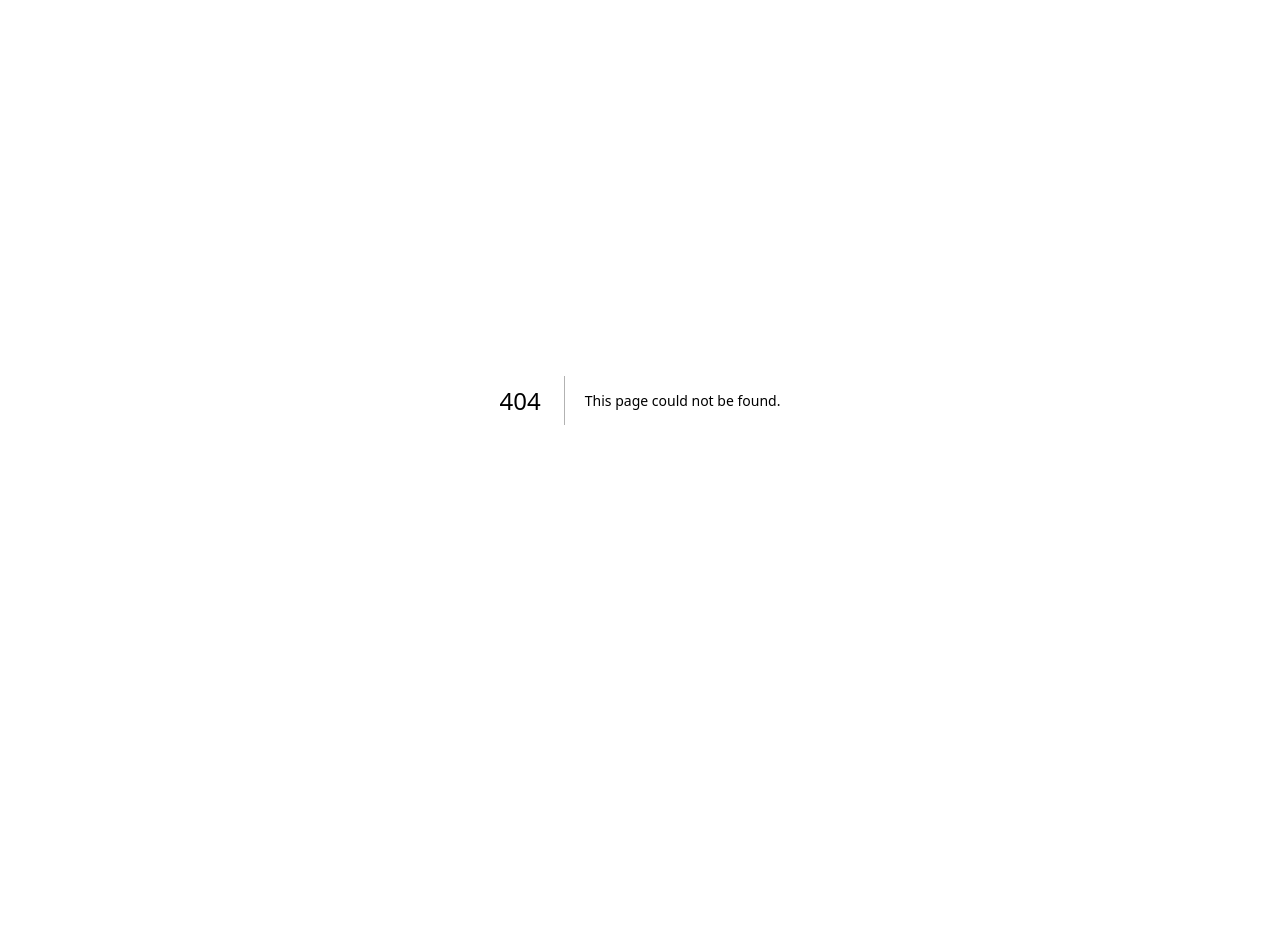
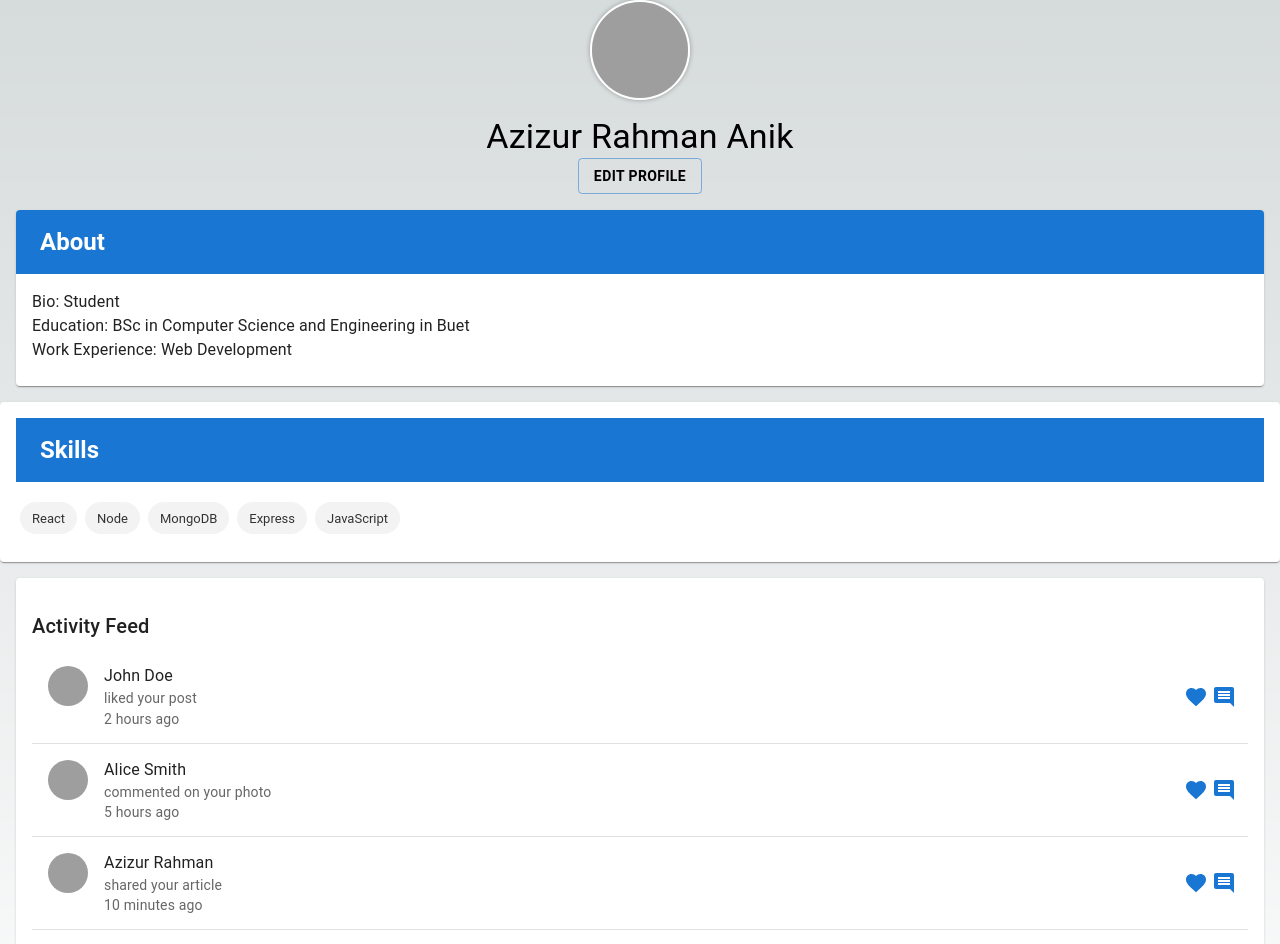
Before and after one commit to beyond-the-seas-org/Modified-Frontend, a Next.js app: page /profile/1 in a window 1280 px wide. Before the commit this address had no page. Shown: the top 944 px of the page. Before the commit the page ends 800 px from the top, so only its background shows below. Built offline with nearby package versions, Linux system fonts and the light colour scheme; grey boxes are pictures that could not be loaded.

Commit message:
User Profile ui design done temporarily, will change it on the fly

```diff
--- /dev/null
+++ b/app/profile/[id]/page.jsx
@@ -0,0 +1,19 @@
+import React from 'react'
+import ProfileHeader from '../../../components/profile/ProfileHeader'
+import About from '../../../components/profile/About'
+import Skills from '../../../components/profile/Skills'
+import ActivityFeed from '../../../components/profile/ActivityFeed'
+
+const page = () => {
+  return (
+    <div>
+        <ProfileHeader/>
+        <About/>
+        <Skills/>
+       {/* Pass the 'user' prop to the ActivityFeed component */}
+      <ActivityFeed/>
+    </div>
+  )
+}
+
+export default page
--- a/components/Post.jsx
+++ b/components/Post.jsx
@@ -43,10 +43,6 @@ const Post = ({ post }) => {
     console.log("Delete Post clicked for post:", post);
   };
 
-  const handleAddComment = () => {
-    // Implement logic to add comment here
-    console.log("Add Comment clicked for post:", post);
-  };
 
   const handleAddUpvote = () => {
     // Implement logic to add comment here
@@ -100,9 +96,6 @@ const Post = ({ post }) => {
         <IconButton aria-label="delete post" onClick={handleDeletePost}>
           <Delete />
         </IconButton>
-        <Button variant="outlined" color="primary" onClick={handleAddComment} >
-          Add Comment
-        </Button>
       </CardActions>
     </Card>
   );
--- /dev/null
+++ b/components/profile/About.jsx
@@ -0,0 +1,26 @@
+'use client'
+import React from 'react';
+import { Box, Card, CardContent, Typography, AppBar, Toolbar } from '@mui/material';
+
+const About = () => {
+  return (
+    <Box flex={1} p={2} sx={{ display: { xs: 'none', sm: 'block' } }}>
+      <Card>
+        <AppBar position="static" color="primary" elevation={0}>
+          <Toolbar>
+            <Typography variant="h5" fontWeight="bold">
+              About
+            </Typography>
+          </Toolbar>
+        </AppBar>
+        <CardContent>
+          <Typography variant="body1">Bio: Student</Typography>
+          <Typography variant="body1">Education: BSc in Computer Science and Engineering in Buet</Typography>
+          <Typography variant="body1">Work Experience: Web Development</Typography>
+        </CardContent>
+      </Card>
+    </Box>
+  );
+};
+
+export default About;
--- /dev/null
+++ b/components/profile/ActivityFeed.jsx
@@ -0,0 +1,91 @@
+'use client'
+import React from 'react';
+import { Box, Typography, Avatar, List, ListItem, ListItemAvatar, ListItemText, ListItemSecondaryAction, IconButton, Divider, Card, CardContent } from '@mui/material';
+import { styled } from '@mui/material/styles';
+import FavoriteIcon from '@mui/icons-material/Favorite';
+import CommentIcon from '@mui/icons-material/Comment';
+
+// Sample data for the activity feed
+const activityData = [
+  {
+    id: 1,
+    user: 'John Doe',
+    activity: 'liked your post',
+    time: '2 hours ago',
+  },
+  {
+    id: 2,
+    user: 'Alice Smith',
+    activity: 'commented on your photo',
+    time: '5 hours ago',
+  },
+  {
+    id: 3,
+    user: 'Azizur Rahman',
+    activity: 'shared your article',
+    time: '10 minutes ago',
+  },
+  // Add more activity items as needed
+  {
+    id: 4,
+    user: 'Aziur Rahman',
+    activity: 'visited Professor Smith\'s profile',
+    time: '1 day ago',
+  },
+  {
+    id: 5,
+    user: 'Azizur Rahman',
+    activity: 'liked a post',
+    time: '2 days ago',
+  },
+  // Add more activity items as needed
+];
+
+const ActivityContainer = styled(Box)(({ theme }) => ({
+  margin: theme.spacing(2, 0),
+}));
+
+const ActivityFeed = () => {
+  return (
+    <Box flex={4} p={{ xs: 0, md: 2 }}>
+      <Card>
+        <CardContent>
+          <ActivityContainer>
+            <Typography variant="h6">Activity Feed</Typography>
+            <List>
+              {activityData.map((activity) => (
+                <React.Fragment key={activity.id}>
+                  <ListItem alignItems="flex-start">
+                    <ListItemAvatar>
+                      <Avatar alt={activity.user} src={`https://example.com/profile-pics/${activity.user}.jpg`} />
+                    </ListItemAvatar>
+                    <ListItemText
+                      primary={activity.user}
+                      secondary={
+                        <React.Fragment>
+                          {activity.activity}
+                          <Typography variant="body2" color="textSecondary">{activity.time}</Typography>
+                        </React.Fragment>
+                      }
+                    />
+                    <ListItemSecondaryAction>
+                      <IconButton edge="end" aria-label="like">
+                        <FavoriteIcon color="primary" />
+                      </IconButton>
+                      <IconButton edge="end" aria-label="comment">
+                        <CommentIcon color="primary" />
+                      </IconButton>
+                    </ListItemSecondaryAction>
+                  </ListItem>
+                  <Divider />
+                </React.Fragment>
+              ))}
+            </List>
+          </ActivityContainer>
+        </CardContent>
+      </Card>
+    </Box>
+  );
+};
+
+export default ActivityFeed;
--- /dev/null
+++ b/components/profile/ProfileHeader.jsx
@@ -0,0 +1,58 @@
+'use client'
+import React from 'react';
+import { Avatar, Box, Typography, Button, IconButton } from '@mui/material';
+import { Edit } from '@mui/icons-material';
+
+const handleEditProfileClick = () => {
+  // Handle edit profile click
+};
+
+const ProfileHeader = () => {
+  return (
+    <Box sx={{ position: 'relative', overflow: 'hidden', display: 'flex', flexDirection: 'column' }}>
+      {/* Cover Photo
+      <Box
+        sx={{
+          width: '100%',
+          height: '400px', // Set the desired height for the cover photo
+          backgroundImage: `url('https://2.bp.blogspot.com/-nfvjMm5r4HE/UAEzYD80HII/AAAAAAAAARA/CASgQfzOD3w/s1600/free-facebook-cover-photo-make-your-own.jpg')`,
+          backgroundSize: 'cover', // Set the background size to 'contain'
+          backgroundPosition: 'center',
+        }}
+      >
+        {/* Edit Icon */}
+        {/* <Box sx={{ position: 'absolute', top: 0, right: 0, padding: 1 }}>
+          <IconButton>
+            <Edit />
+          </IconButton>
+        </Box>
+      </Box> */}
+
+      {/* Avatar, User Info, and Edit Profile Button */}
+      <Box sx={{ display: 'flex', alignItems: 'center', flexDirection: 'column', zIndex: 1 }}>
+        <Avatar
+          src="https://encrypted-tbn0.gstatic.com/images?q=tbn:ANd9GcR3udlwo_p6SA6CUz3IhnFaH73FoismGVxeVurGt-oh&s"
+          sx={{ width: 100, height: 100, border: '2px solid #fff', boxShadow: '0px 0px 5px rgba(0, 0, 0, 0.3)' }}
+        />
+        <Box sx={{ mt: 2 }}>
+          <Typography variant="h4">Azizur Rahman Anik</Typography>
+        </Box>
+        <Button
+          variant="outlined"
+          onClick={handleEditProfileClick}
+          sx={{
+            color: 'black', // Set text color to black
+            '&:hover': {
+              backgroundColor: '#000000', // Change background color on hover
+              color: 'white', // Change text color on hover
+            },
+          }}
+        >
+          <b>Edit Profile</b>
+        </Button>
+      </Box>
+    </Box>
+  );
+};
+
+export default ProfileHeader;
--- /dev/null
+++ b/components/profile/Skills.jsx
@@ -0,0 +1,49 @@
+'use client'
+import React from 'react';
+import { Box, Typography, Chip, Card, CardContent,AppBar, Toolbar } from '@mui/material';
+import { styled } from '@mui/material/styles';
+
+
+const SkillsContainer = styled(Box)(({ theme }) => ({
+  marginTop: theme.spacing(2),
+  '& > :not(style)': {
+    margin: theme.spacing(0.5),
+  },
+}));
+
+const SkillChip = styled(Chip)(({ theme }) => ({
+  backgroundColor: '#f3f3f3',
+  color: '#333',
+  '&:hover': {
+    backgroundColor: '#ff4081',
+    color: '#fff',
+  },
+}));
+
+const Skills = ({ skills }) => {
+  return (
+    <Card>
+      <CardContent>
+      <AppBar position="static" color="primary" elevation={0}>
+          <Toolbar>
+            <Typography variant="h5" fontWeight="bold">
+              Skills
+            </Typography>
+          </Toolbar>
+        </AppBar>
+        <SkillsContainer>
+          {/* {skills.map((skill, index) => (
+            <SkillChip key={index} label={skill} />
+          ))} */}
+          <SkillChip label="React" />
+          <SkillChip label="Node" />
+          <SkillChip label="MongoDB" />
+          <SkillChip label="Express" />
+          <SkillChip label="JavaScript" />
+        </SkillsContainer>
+      </CardContent>
+    </Card>
+  );
+};
+
+export default Skills;
--- /dev/null
+++ b/components/profile/UserProfile.jsx
@@ -0,0 +1,33 @@
+import React from 'react';
+import { Avatar, Typography, Grid, Paper } from '@mui/material';
+
+const UserProfile = () => {
+  // Replace the below data with your actual user data
+  const user = {
+    name: 'John Doe',
+    username: 'johndoe123',
+    email: 'john.doe@example.com',
+    avatarUrl: 'https://example.com/avatar.jpg',
+    bio: 'A passionate developer and tech enthusiast.',
+  };
+
+  return (
+    <Paper elevation={3} style={{ padding: '16px', maxWidth: '400px' }}>
+      <Grid container alignItems="center" spacing={2}>
+        <Grid item>
+          <Avatar alt={user.name} src={user.avatarUrl} />
+        </Grid>
+        <Grid item>
+          <Typography variant="h6">{user.name}</Typography>
+          <Typography variant="body1">@{user.username}</Typography>
+          <Typography variant="body2">{user.email}</Typography>
+        </Grid>
+      </Grid>
+      <Typography variant="body1" style={{ marginTop: '16px' }}>
+        {user.bio}
+      </Typography>
+    </Paper>
+  );
+};
+
+export default UserProfile;
```
